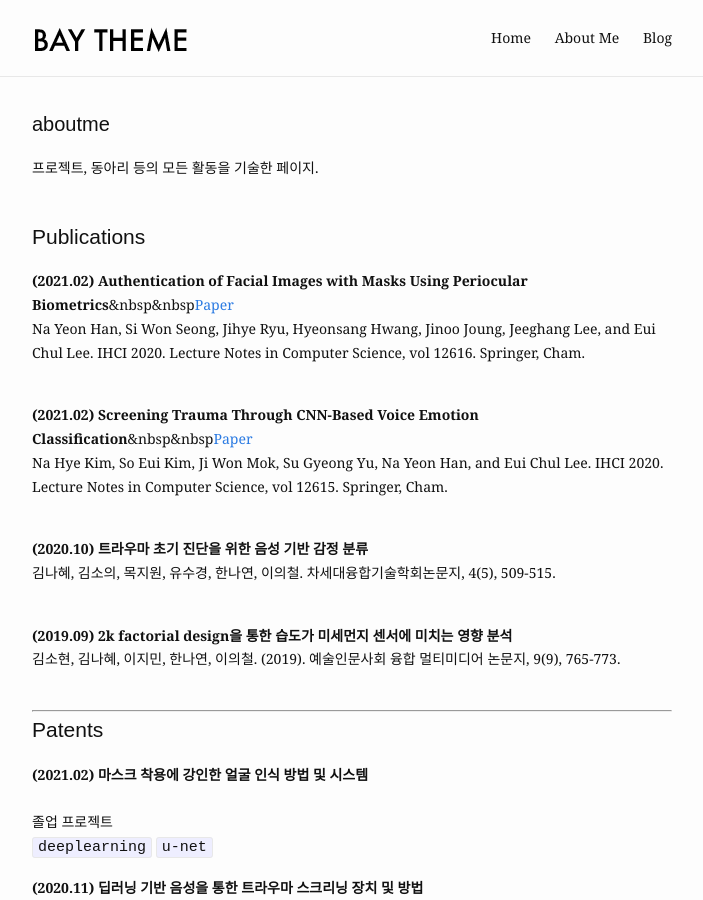
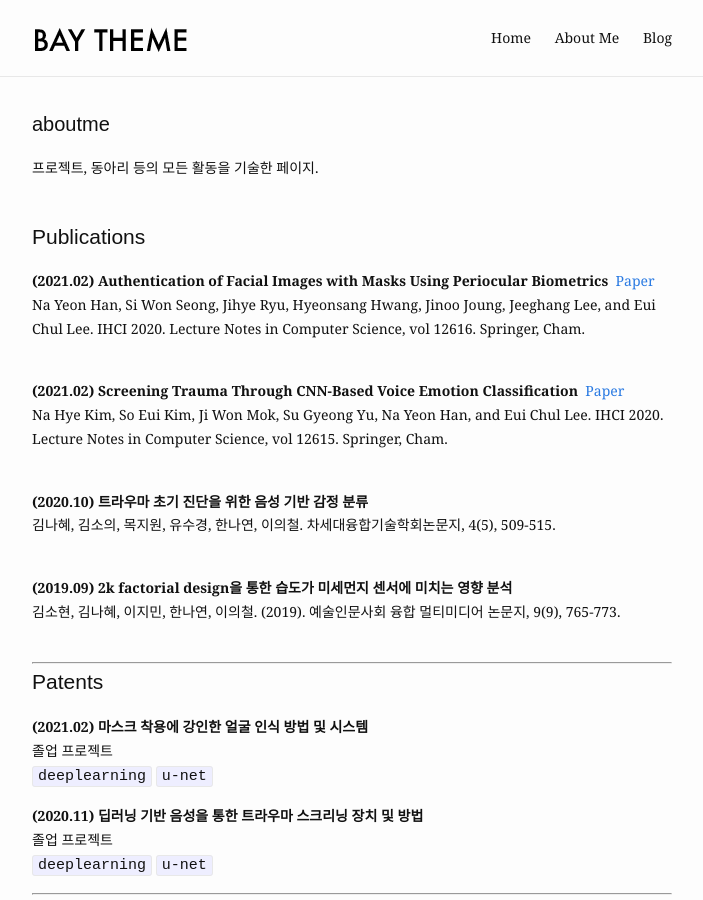
Before and after one commit to HanNayeoniee/HanNayeoniee.github.io, a Jekyll site: the page built from aboutme.md, in a window 1280 px wide and 900 px high. Shown: the whole window, without its empty margins (288-991 px from the left). Built offline with Jekyll 4.4.1, drawn with Linux system fonts in a browser that asks for light colours.

```diff
--- a/aboutme.md
+++ b/aboutme.md
@@ -13,11 +13,11 @@ slug: /aboutme
 ## Publications
 
 
-__(2021.02) Authentication of Facial Images with Masks Using Periocular Biometrics__&nbsp&nbsp<a href="https://link.springer.com/chapter/10.1007%2F978-3-030-68452-5_34">Paper</a><br>
+__(2021.02) Authentication of Facial Images with Masks Using Periocular Biometrics__&nbsp;&nbsp;<a href="https://link.springer.com/chapter/10.1007%2F978-3-030-68452-5_34">Paper</a><br>
 Na Yeon Han, Si Won Seong, Jihye Ryu, Hyeonsang Hwang, Jinoo Joung, Jeeghang Lee, and Eui Chul Lee. IHCI 2020. Lecture Notes in Computer Science, vol 12616. Springer, Cham.<br><br>
 
 
-__(2021.02) Screening Trauma Through CNN-Based Voice Emotion Classification__&nbsp&nbsp<a href="https://link.springer.com/chapter/10.1007%2F978-3-030-68449-5_21">Paper</a><br>
+__(2021.02) Screening Trauma Through CNN-Based Voice Emotion Classification__&nbsp;&nbsp;<a href="https://link.springer.com/chapter/10.1007%2F978-3-030-68449-5_21">Paper</a><br>
 Na Hye Kim, So Eui Kim, Ji Won Mok, Su Gyeong Yu, Na Yeon Han, and Eui Chul Lee. IHCI 2020. Lecture Notes in Computer Science, vol 12615. Springer, Cham.<br><br>
 
 
@@ -35,49 +35,49 @@ __(2019.09) 2k factorial design을 통한 습도가 미세먼지 센서에 미
 ## Patents
 
 
-__(2021.02) 마스크 착용에 강인한 얼굴 인식 방법 및 시스템__<br><br>
+__(2021.02) 마스크 착용에 강인한 얼굴 인식 방법 및 시스템__<br>
 졸업 프로젝트<br>
-`deeplearning` `u-net`
+`deeplearning` `u-net`<br>
 
-__(2020.11) 딥러닝 기반 음성을 통한 트라우마 스크리닝 장치 및 방법__<br><br>
+__(2020.11) 딥러닝 기반 음성을 통한 트라우마 스크리닝 장치 및 방법__<br>
 졸업 프로젝트<br>
-`deeplearning` `u-net`
+`deeplearning` `u-net`<br>
 
 
 -------------------
 
 ## Projects
 
-__(2020.02~08) 트라우마 초기 진단을 위한 음성 기반 감정 분류 방법__    <a href="https://github.com/HanNayeoniee/Trauma-Detector">GitHub</a><br>
+__(2020.02~08) 트라우마 초기 진단을 위한 음성 기반 감정 분류 방법__&nbsp;&nbsp;<a href="https://github.com/HanNayeoniee/Trauma-Detector">GitHub</a><br>
 졸업 프로젝트<br>
-`deeplearning` `u-net`
+`deeplearning` `u-net`<br>
 
 
-__(2019.11~12) 블로그검색API 및 크롤링을 통한 인기있는 디저트 분석__    <a href="https://github.com/HanNayeoniee/Bigdata-mini-project">GitHub</a><br>
+__(2019.11~12) 블로그검색API 및 크롤링을 통한 인기있는 디저트 분석__&nbsp;&nbsp;<a href="https://github.com/HanNayeoniee/Bigdata-mini-project">GitHub</a><br>
 빅데이터분석 과목 개인 프로젝트<br>
-`BigData` `data analysis` `crawling` `API`
+`BigData` `data analysis` `crawling` `API`<br>
 
 
-__(2019.04~11) 블록체인 기반 이력관리 시스템 개발__    <a href="https://github.com/HanNayeoniee/smu_blockchain">GitHub</a><br>
+__(2019.04~11) 블록체인 기반 이력관리 시스템 개발__&nbsp;&nbsp;<a href="https://github.com/HanNayeoniee/smu_blockchain">GitHub</a><br>
 이브와 ict멘토링 사업. 장려상 수상(11.21)<br>
-`blockchain` `solidity` `dapp`
+`blockchain` `solidity` `dapp`<br>
 
 
 __(2019.04~06) '2k factorial design을 통한 습도가 미세먼지 센서에 미치는 영향 분석'저널 투고__<br>
 교내 학부생 전공심화 연구소모임. 통합성과발표대회 SM-URP부문 장려상 수상(12.05)<br>
-`factorial analysis`
+`factorial analysis`<br>
 
 
 __(2019.01~02) 뉴로 마케팅을 이용한 광고 분석 프로그램__<br>
 교내 C.O.C 프로그램 5기<br>
-`brain wave` `emotive epoc`
+`brain wave` `emotive epoc`<br>
 
 
 __(2018.08~09) 뇌파 힐링기__<br>
 뇌파를 이용해 사용자의 감정(+/-)을 판단하고 사용자의 감정을 긍정적인 방향으로 개선하기 위한 영상물 재생<br>
 교내 C.O.C 프로그램 4기<br>
-`brain wave` `EEG`
+`brain wave` `EEG`<br>
 
 
 __(2017.09~12) 새로운 일자리 창출 아이디어 기획__<br>
-서울시 청년일자리 아이디어 공모전 참가<br>
+서울시 청년일자리 아이디어 공모전 참가<br><br>
```
